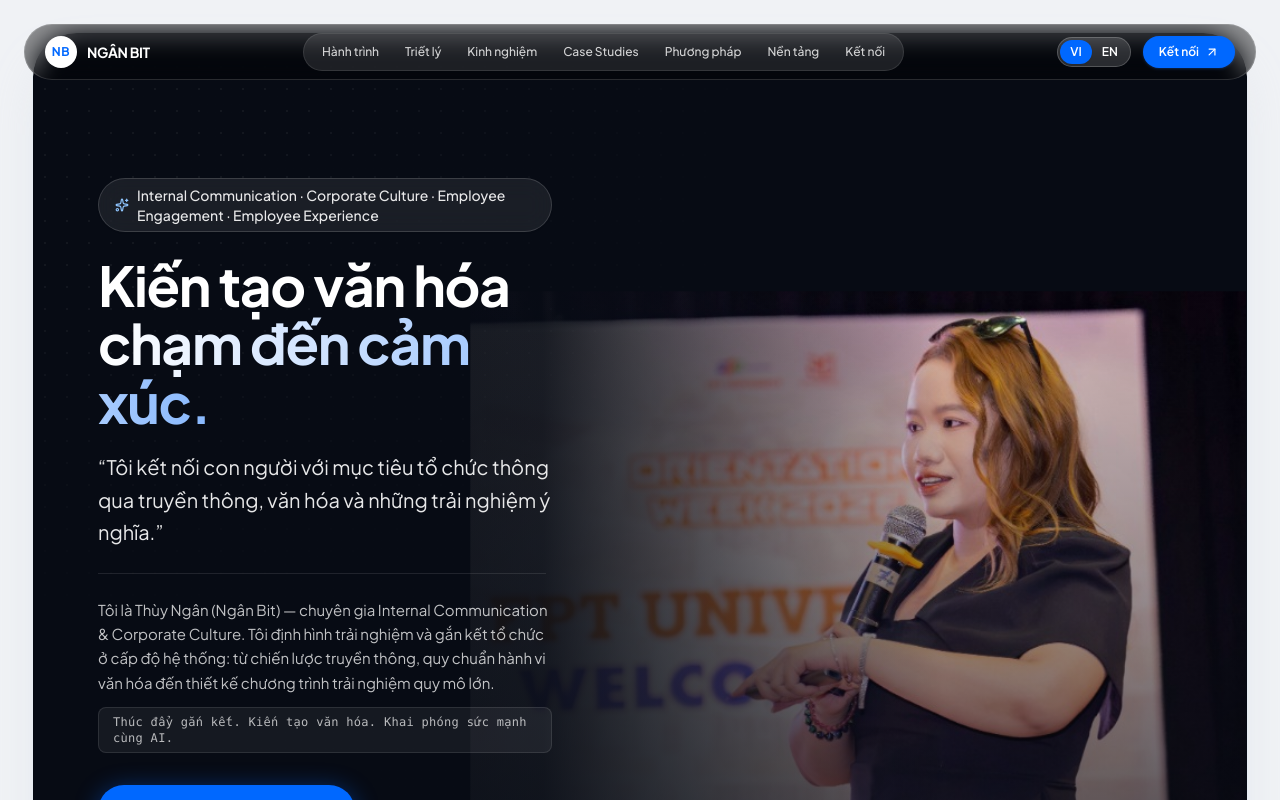
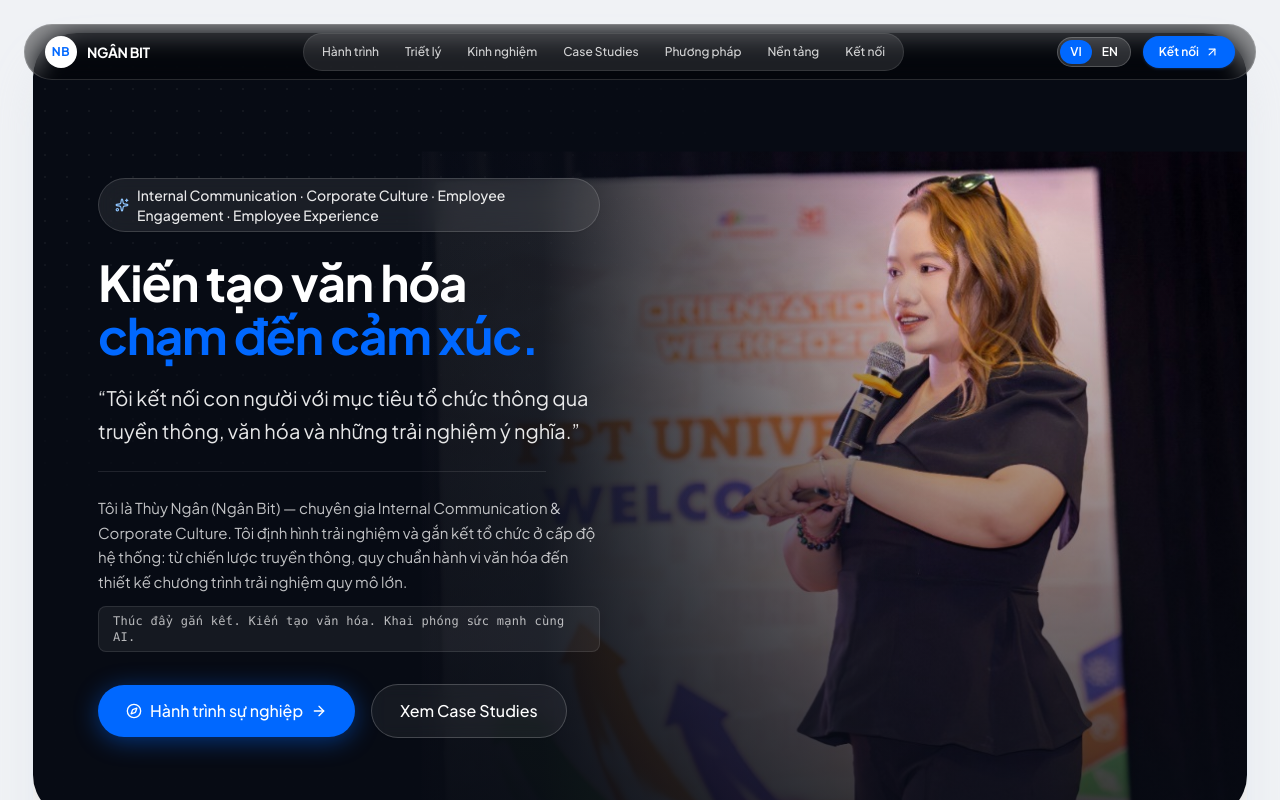
Before and after one commit to nngandang-alt/NganBit-personal-website, a React (Vite) app: page / in a window 1280 px wide. Shown: the top 800 px of the page. Built offline with nearby package versions, Linux system fonts and the light colour scheme.

Commit message:
fix(hero): elevate portrait to red bar level and set 'chạm đến cảm xúc' to solid blue on one line

```diff
--- a/src/components/Hero.tsx
+++ b/src/components/Hero.tsx
@@ -28,7 +28,7 @@ export const Hero: React.FC<HeroProps> = ({
         <img
           src={heroBgImage}
           alt="Đặng Vũ Thùy Ngân (Ngân Bit) - Internal Communication & Corporate Culture"
-          className="w-full h-full object-cover object-[52%_top] sm:object-[54%_top] lg:object-[50%_top] transform scale-[0.88] sm:scale-[0.85] lg:scale-[0.82] xl:scale-[0.80] translate-x-[4%] sm:translate-x-[8%] lg:translate-x-[14%] xl:translate-x-[16%] translate-y-[5%] sm:translate-y-[6%] lg:translate-y-[7%] origin-bottom-right transition-transform duration-700 ease-out"
+          className="w-full h-full object-cover object-[52%_top] sm:object-[54%_top] lg:object-[50%_top] transform scale-[0.88] sm:scale-[0.86] lg:scale-[0.85] xl:scale-[0.84] translate-x-[4%] sm:translate-x-[8%] lg:translate-x-[14%] xl:translate-x-[16%] translate-y-[0%] sm:translate-y-[-0.5%] lg:translate-y-[-1%] origin-bottom-right transition-transform duration-700 ease-out"
           id="hero-bg-img"
         />
 
@@ -60,7 +60,7 @@ export const Hero: React.FC<HeroProps> = ({
       {/* ========================================================================= */}
       {/* 2. LEFT CONTENT SAFE ZONE (Desktop: ~48-52% width / Strictly zero overlap) */}
       {/* ========================================================================= */}
-      <div className="relative z-20 w-full lg:w-[50%] xl:w-[48%] max-w-[640px] px-6 sm:px-10 md:px-12 lg:px-16 pt-24 sm:pt-28 md:pt-32 lg:pt-36 pb-12 sm:pb-16 lg:pb-20 flex flex-col justify-center">
+      <div className="relative z-20 w-full lg:w-[54%] xl:w-[52%] max-w-[680px] px-6 sm:px-10 md:px-12 lg:px-16 pt-24 sm:pt-28 md:pt-32 lg:pt-36 pb-12 sm:pb-16 lg:pb-20 flex flex-col justify-center">
 
         {/* Positioning Pill - Translucent glass treatment */}
         <div className="inline-flex items-center gap-2 px-4 py-1.5 rounded-full bg-white/[0.08] hover:bg-white/[0.12] backdrop-blur-md border border-white/15 text-xs sm:text-sm font-medium text-white/90 mb-5 sm:mb-6 shadow-xs self-start transition-colors">
@@ -68,14 +68,14 @@ export const Hero: React.FC<HeroProps> = ({
           <span>{PERSONAL_INFO.domains[lang]}</span>
         </div>
 
-        {/* Main Headline - Exactly 2 lines on desktop with subtle icy-blue gradient on line 2 */}
+        {/* Main Headline - Line 1: White, Line 2: 100% Solid Blue on 1 single line */}
         <h1
-          className="font-bold tracking-tight text-white leading-[1.06] text-[clamp(2.35rem,4.3vw,3.95rem)] text-left"
+          className="font-bold tracking-tight text-white leading-[1.08] text-[clamp(2.15rem,3.85vw,3.75rem)] text-left"
           id="hero-main-heading"
         >
           <span>{PERSONAL_INFO.heroHeadline[lang][0]}</span>
           <br />
-          <span className="bg-gradient-to-r from-white via-[#CBE0FE] to-[#88B8FD] bg-clip-text text-transparent">
+          <span className="text-[#0068FF] whitespace-nowrap block">
             {PERSONAL_INFO.heroHeadline[lang][1]}
           </span>
         </h1>
```
